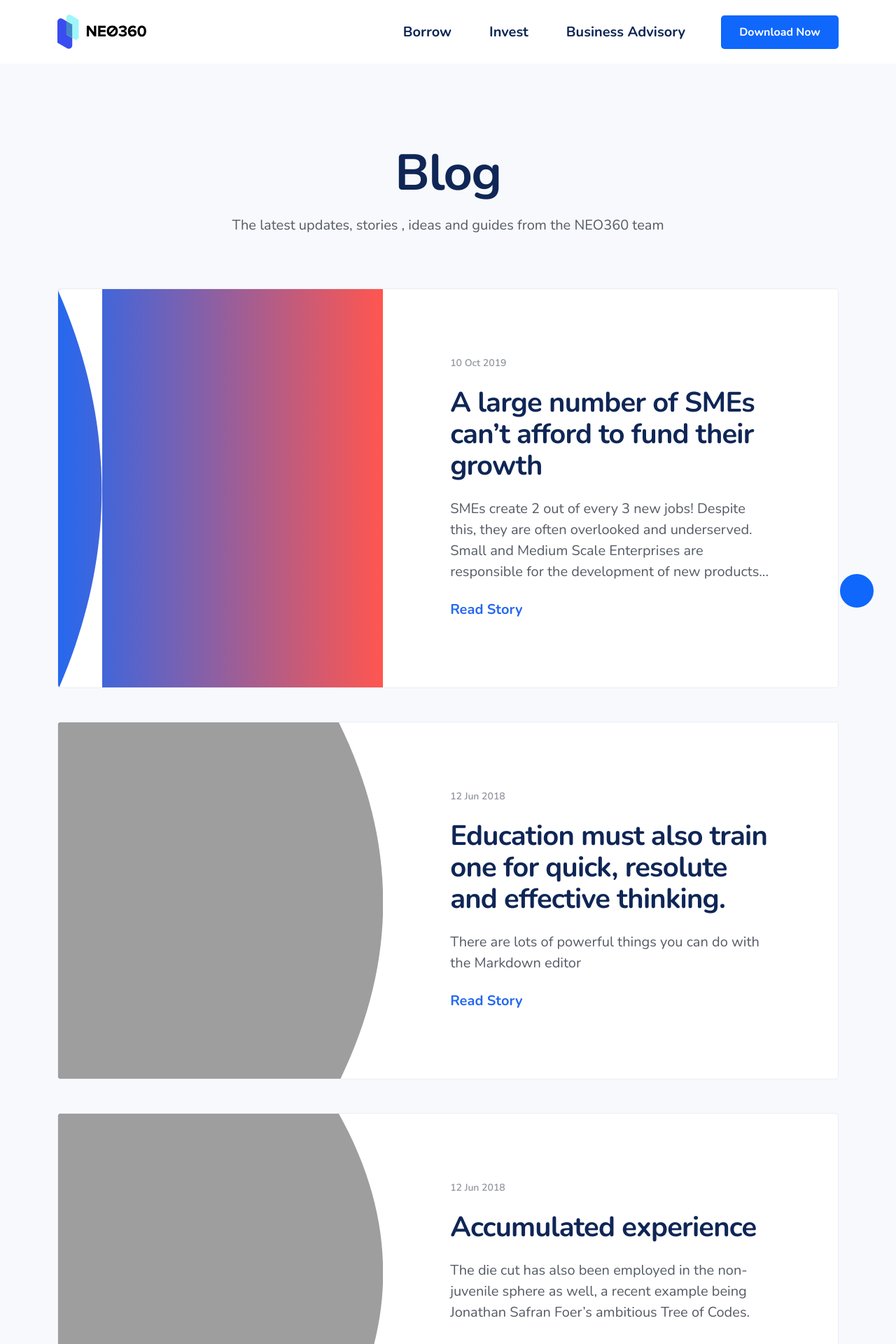
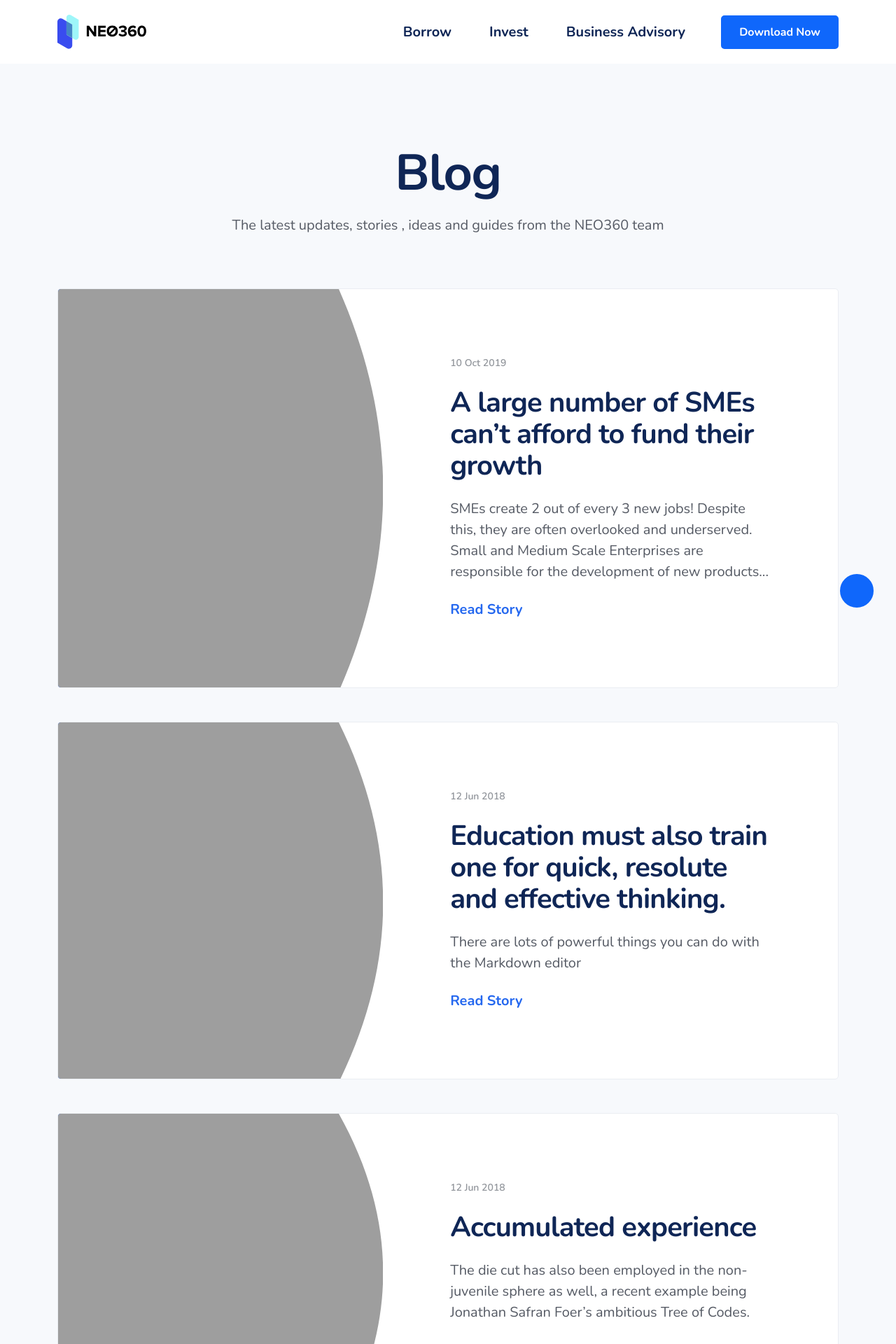
Before and after one commit to neo360africa3/neo360africa3.github.io, a Jekyll site: the page built from index.html, in a window 1280 px wide. Shown: the top 1920 px of the page at 70% size. Built offline with Jekyll 4.4.1, drawn with Linux system fonts in a browser that asks for light colours; a script that is not in the unit is left out; the list of posts is cut into pages by our own code.

Commit message:
Updated A Large Number Of Smes Cant Afford To Fund Their Growth

```diff
--- a/_posts/2019-10-10-a-large-number-of-smes-cant-afford-to-fund-their-growth.markdown
+++ b/_posts/2019-10-10-a-large-number-of-smes-cant-afford-to-fund-their-growth.markdown
@@ -8,6 +8,8 @@ tags:
 - sme
 - growth
 - business development
+author: tolu
+image: uploads/Twill-SMEs-bf9af8.jpg
 ---
 
 SMEs create 2 out of every 3 new jobs! Despite this, they are often overlooked and underserved. Small and Medium Scale Enterprises are responsible for the development of new products and services which keeps the economy going. Due to its dynamic nature, SMEs are prone to a high mortality rate caused by sudden shifts in economic policies amongst other factors.
```
